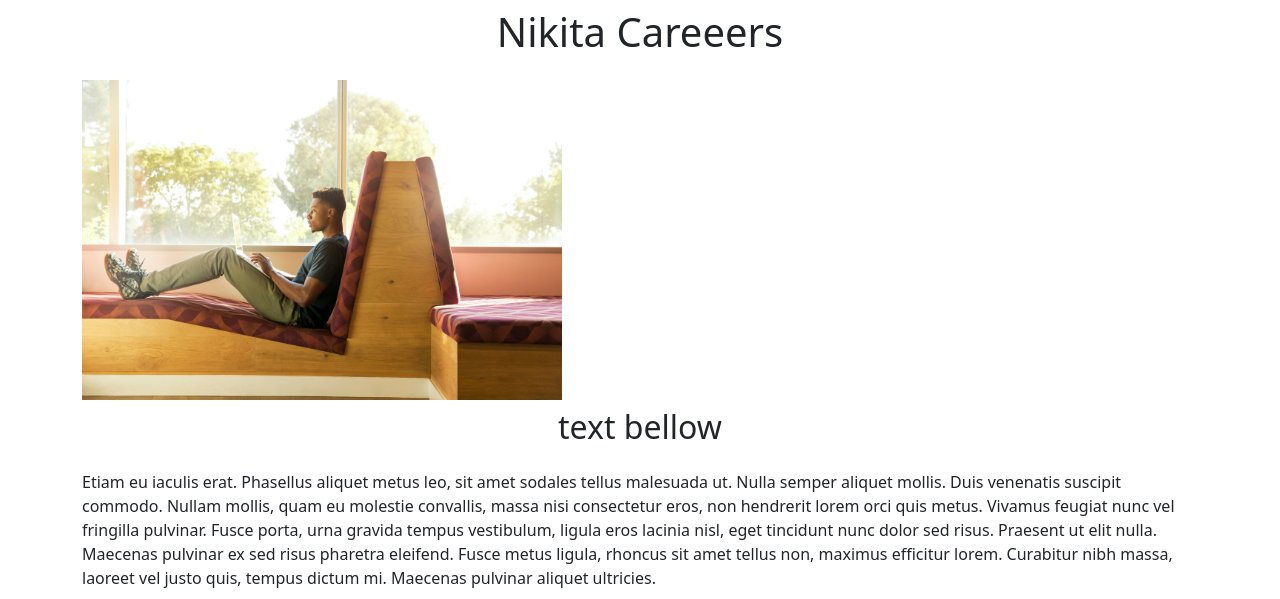
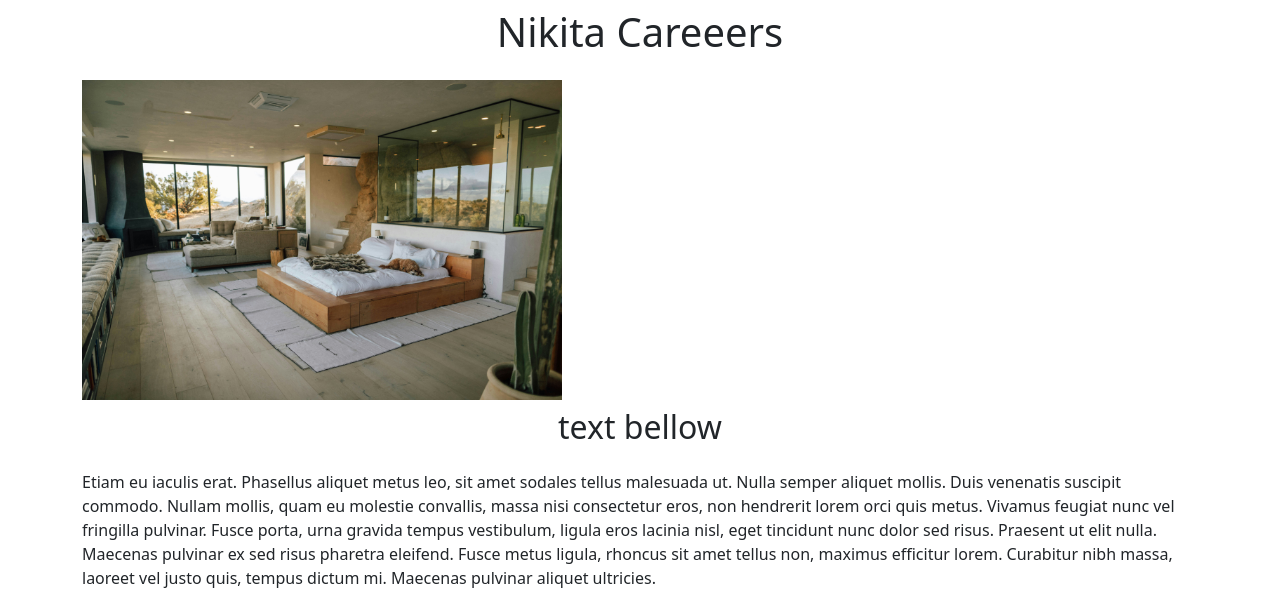
Before and after one commit to goleryt/nikita-kholev-website, a Flask app: page / in a window 1280 px wide. Shown: the top 599 px of the page. Run offline with Flask 3, Linux system fonts and the light colour scheme.

Commit message:
changed the image

```diff
--- a/templates/home.html
+++ b/templates/home.html
@@ -10,7 +10,7 @@
   <body>
     <div class="container">
       <h1 class="text-center mt-2 mb-4">{{company_name}} Careeers</h1>
-      <image class="img-fluld", id="banner", src="https://ff47bca7-1e32-4d17-919e-2c1e7e5d0c2a-00-3kjtmywx3iwao.sisko.replit.dev/static/career.jpg", alt="career", height=320px>
+      <image class="img-fluld", id="banner", src="https://ff47bca7-1e32-4d17-919e-2c1e7e5d0c2a-00-3kjtmywx3iwao.sisko.replit.dev/static/aparts.jpg", alt="career", height=320px>
         <h2 class="text-center mt-2 mb-4">text bellow</h2>
         <p>Etiam eu iaculis erat. Phasellus aliquet metus leo, sit amet sodales tellus malesuada ut. Nulla semper aliquet mollis. Duis venenatis suscipit commodo. Nullam mollis, quam eu molestie convallis, massa nisi consectetur eros, non hendrerit lorem orci quis metus. Vivamus feugiat nunc vel fringilla pulvinar. Fusce porta, urna gravida tempus vestibulum, ligula eros lacinia nisl, eget tincidunt nunc dolor sed risus. Praesent ut elit nulla. Maecenas pulvinar ex sed risus pharetra eleifend. Fusce metus ligula, rhoncus sit amet tellus non, maximus efficitur lorem. Curabitur nibh massa, laoreet vel justo quis, tempus dictum mi. Maecenas pulvinar aliquet ultricies.</p>
         <h2 class="text-center mt-2 mb-4">Open positions</h2>
```
